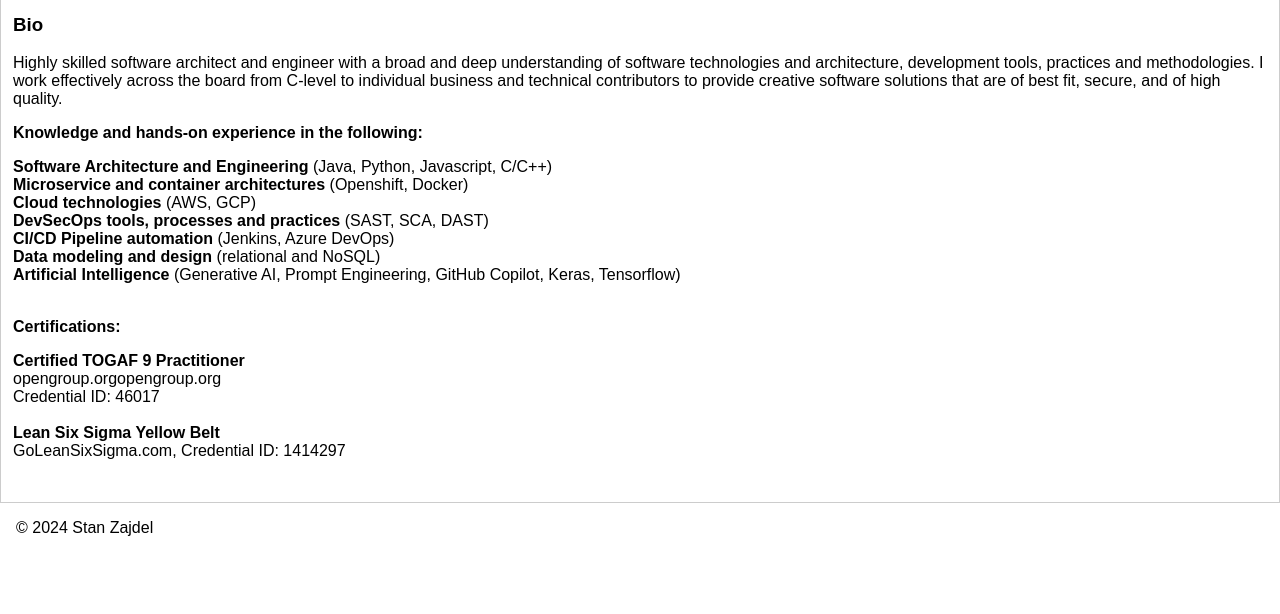
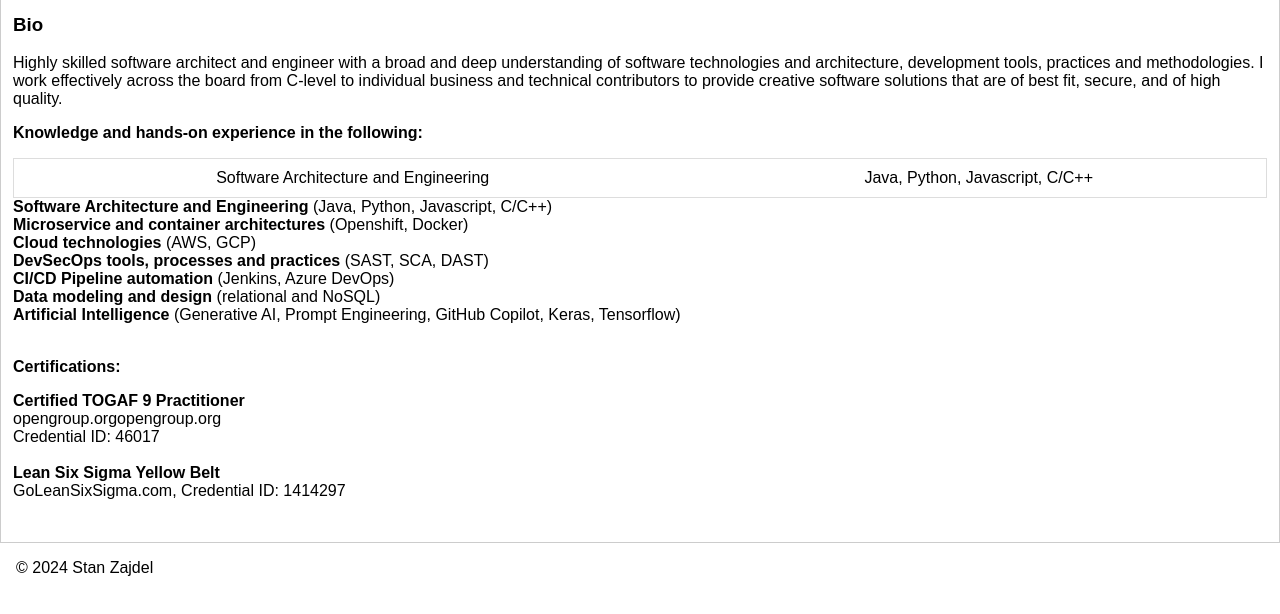
Before and after one commit to c62eu19/c62eu19.github.io, a plain HTML site: page index.html in a window 1280 px wide. Shown: the part 80-694 px from the top of the page. Drawn offline with Linux system fonts and the light colour scheme.

Commit message:
Update index.html

```diff
--- a/index.html
+++ b/index.html
@@ -66,6 +66,22 @@ of high quality.
 <p>
 <b>Knowledge and hands-on experience in the following:</b>
 </p>
+
+<table>
+<!--  <thead>
+    <tr>
+      <th>-</th>
+      <th>Technologies</th>
+    </tr>
+  </thead>
+-->
+  <tbody>
+    <tr>
+      <td data-label="Category">Software Architecture and Engineering</td>
+      <td data-label="Technologies">Java, Python, Javascript, C/C++</td>
+    </tr>
+  </tbody>
+</table>
 
 <b>Software Architecture and Engineering</b> (Java, Python, Javascript, C/C++)
 <br/>
```
